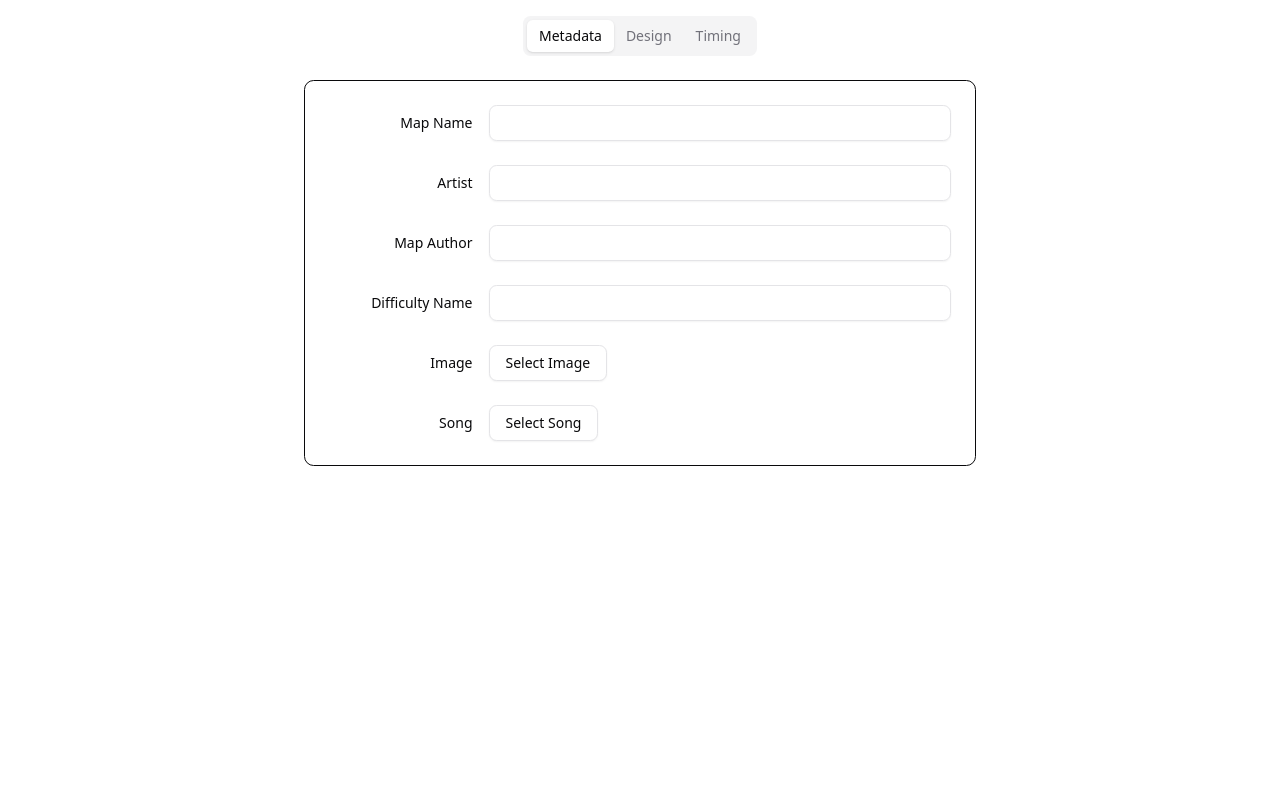
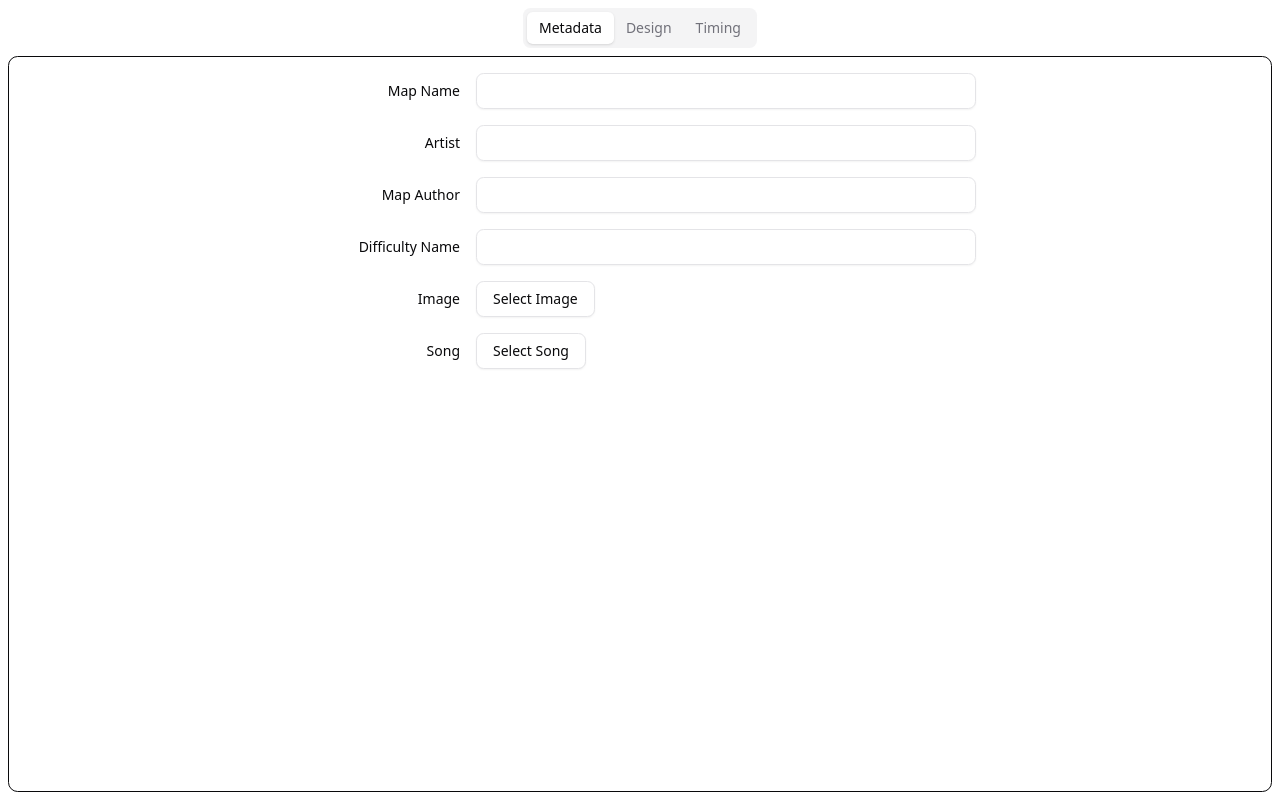
Before and after one commit to pfgithub/lazermapeditor, a React (Vite) app: page / in a window 1280 px wide. Built offline with nearby package versions, Linux system fonts and the light colour scheme.

Commit message:
[P] Redesign the app to use the full screen and reduce the wasted padding space

```diff
--- a/src/App.tsx
+++ b/src/App.tsx
@@ -10,8 +10,8 @@ function MetadataTab() {
   const songInputRef = useRef<HTMLInputElement>(null);
 
   return (
-    <div className="p-6 max-w-2xl mx-auto border rounded-lg bg-card">
-      <form className="grid gap-6">
+    <div className="p-4 h-full overflow-y-auto">
+      <form className="grid gap-4 max-w-2xl mx-auto">
         <div className="grid grid-cols-4 items-center gap-4">
           <Label htmlFor="map-name" className="text-right">
             Map Name
@@ -61,7 +61,7 @@ function MetadataTab() {
 
 function CanvasTab() {
   return (
-    <div className="w-full h-full p-2">
+    <div className="w-full h-full">
       <canvas className="w-full h-full bg-card border rounded-lg"></canvas>
     </div>
   );
@@ -69,14 +69,14 @@ function CanvasTab() {
 
 export function App() {
   return (
-    <main className="w-screen h-screen flex flex-col p-4 bg-background text-foreground">
-      <Tabs defaultValue="metadata" className="w-full h-full flex flex-col">
+    <main className="w-screen h-screen flex flex-col bg-background text-foreground">
+      <Tabs defaultValue="metadata" className="w-full h-full flex flex-col p-2 gap-2">
         <TabsList className="mx-auto shrink-0">
           <TabsTrigger value="metadata">Metadata</TabsTrigger>
           <TabsTrigger value="design">Design</TabsTrigger>
           <TabsTrigger value="timing">Timing</TabsTrigger>
         </TabsList>
-        <TabsContent value="metadata" className="pt-4">
+        <TabsContent value="metadata" className="flex-grow min-h-0 bg-card rounded-lg border">
           <MetadataTab />
         </TabsContent>
         <TabsContent value="design" className="flex-grow min-h-0">
--- a/src/components/ui/tabs.tsx
+++ b/src/components/ui/tabs.tsx
@@ -44,7 +44,7 @@ const TabsContent = React.forwardRef<
   <TabsPrimitive.Content
     ref={ref}
     className={cn(
-      "mt-2 ring-offset-background focus-visible:outline-none focus-visible:ring-2 focus-visible:ring-ring focus-visible:ring-offset-2",
+      "ring-offset-background focus-visible:outline-none focus-visible:ring-2 focus-visible:ring-ring focus-visible:ring-offset-2",
       className,
     )}
     {...props}
```
